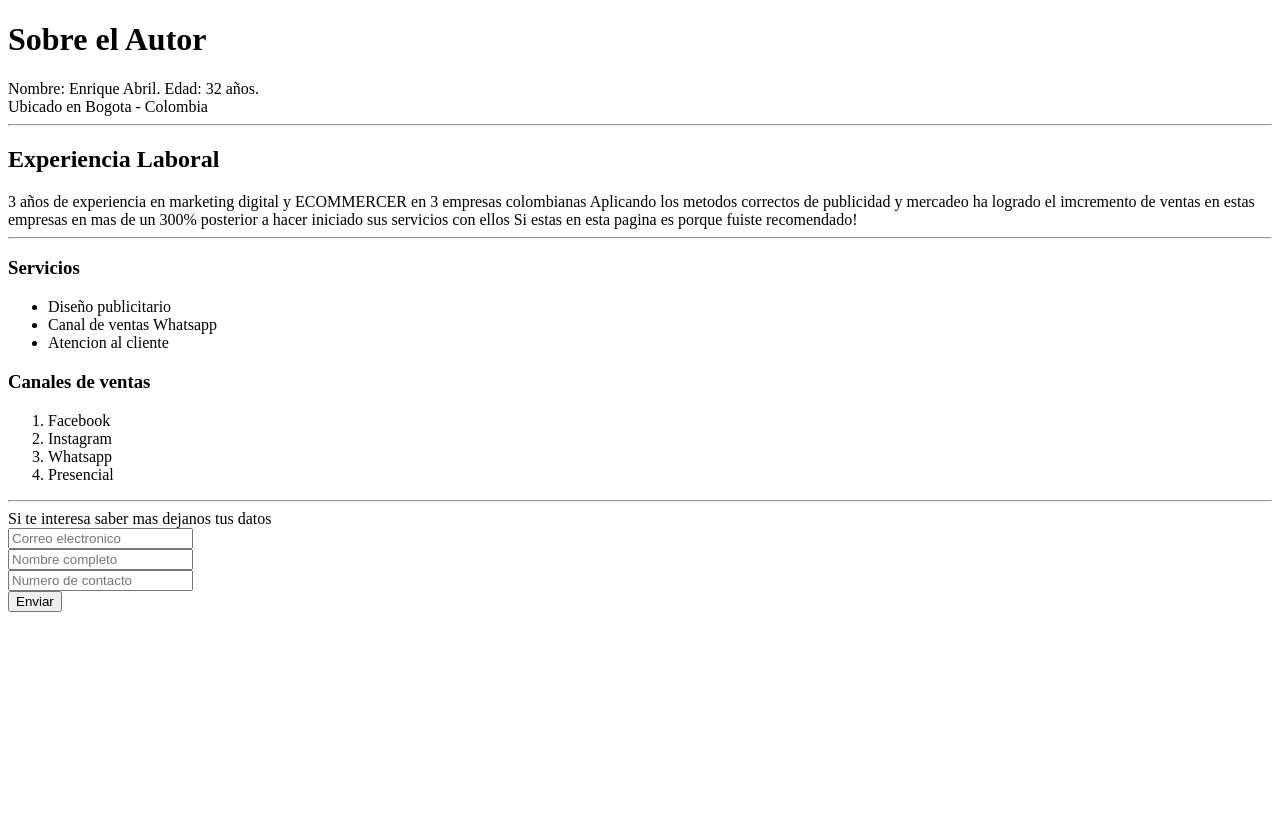
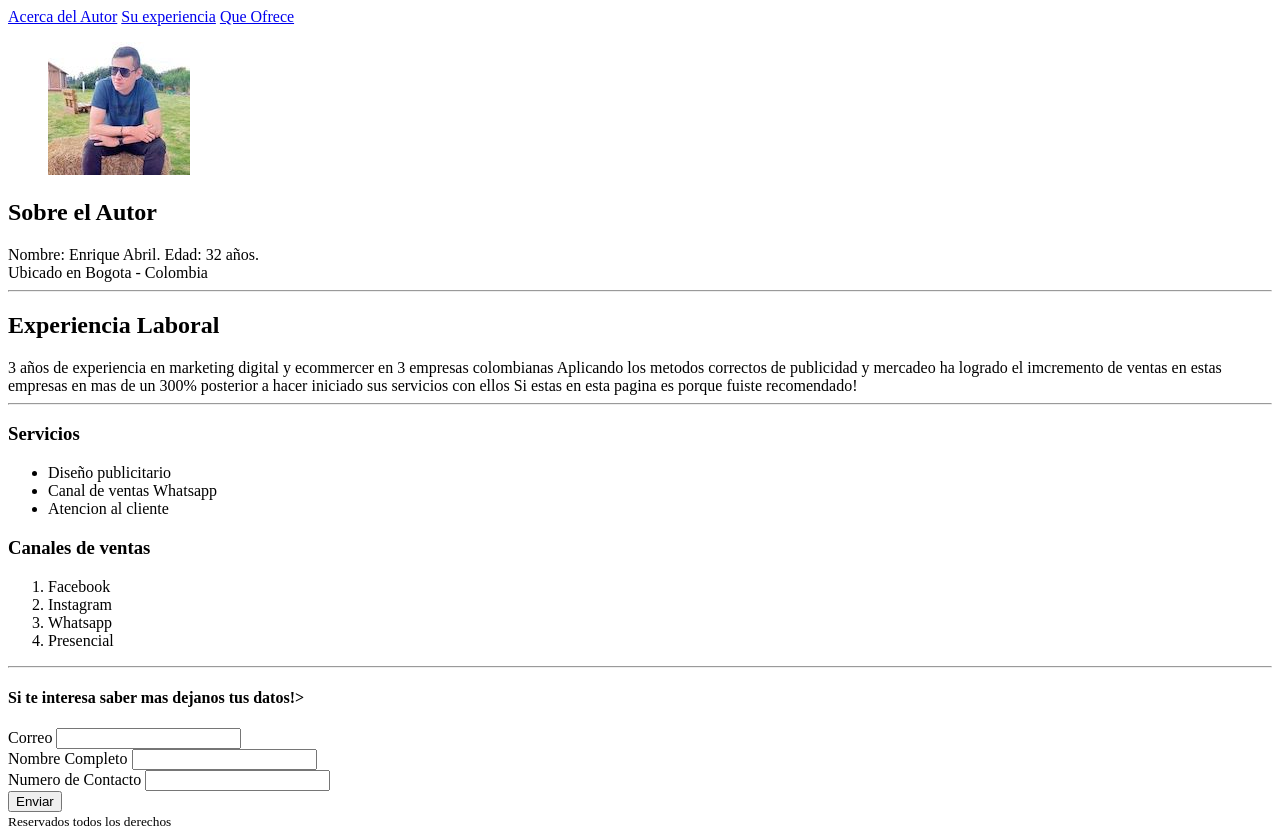
Before and after one commit to kiketach/bit01html, a plain HTML site: page INDEX.html in a window 1280 px wide. Before the commit the page ends 800 px from the top, so only its background shows below. Drawn offline with Linux system fonts and the light colour scheme.

Commit message:
mas etiquetas

```diff
--- a/INDEX.html
+++ b/INDEX.html
@@ -1,28 +1,42 @@
 <!DOCTYPE html>
 <HTML lang="es">
 <head>
+    <title>My 1er HTML</title>
     <meta http-equiv="Content-Type" content="text/html;charset=UTF-8">
     <meta name="viewport" content="width=device-width, initial-scale=1.0">
-    <title>My 1er HTML</title>
+    <meta name="description" content="ayudamos a vender tus productos y servicios en internet">
+    <meta name="keywords" content="marketing digital, ecommerce"
 </head>
+<a href="#informacion">Acerca del Autor</a>
+<a href="#experiencia">Su experiencia</a>
+<a href="#servicios">Que Ofrece</a>
 <body>
     <header>
+        <figure>
+            <img srcset="foto.jpg" />
+        </figure>
+<section id="Informacion">
     <h1>Sobre el Autor</h1>
     <div>Nombre: Enrique Abril. Edad: 32 años.</div>
     <div>Ubicado en Bogota - Colombia</div>
     </header>
+</section>
     <hr>
+    <section id="experiencia">
     <h2>Experiencia Laboral</h2>
-    <span>3 años de experiencia en marketing digital y ECOMMERCER en 3 empresas colombianas</span>
+    <span>3 años de experiencia en marketing digital y ecommercer en 3 empresas colombianas</span>
     <span>Aplicando los metodos correctos de publicidad y mercadeo ha logrado el imcremento de ventas</span>
     <span>en estas empresas en mas de un 300% posterior a hacer iniciado sus servicios con ellos </span>
     <span> Si estas en esta pagina es porque fuiste recomendado!</span>
+</section>
     <hr>
+    <section id="servicios">
     <h3>Servicios</h3>
     <ul>
         <li>Diseño publicitario</li>
         <li>Canal de ventas Whatsapp</li>
         <li>Atencion al cliente</li>
+    </section>
     </ul>
     <h3>Canales de ventas</h3>
     <ol>
@@ -32,14 +46,17 @@
         <li>Presencial</li>
     </ol>
     <hr>
-    <footer>
-    <div> Si te interesa saber mas dejanos tus datos</div>
+
+    <h4><div> Si te interesa saber mas dejanos tus datos!></div> </h4>
     <form>
-       <div> <input type="text" placeholder="Correo electronico" </input> </div>
-        <div> <input type="text" placeholder="Nombre completo" </input> </div>
-        <div> </dic><input type="text" placeholder="Numero de contacto" </input> </div>
+       <div> <label for="Correo"> Correo</label>
+       <input type="email" id="Correo" /> </div>
+      <div><label for="Nombre completo"> Nombre Completo</label>
+       <input type="text" id="Nombre" /> </div>
+       <div><label for="Numero"> Numero de Contacto</label>
+        <input type="number" id="Numero" /> </div>
         <button>Enviar</button>
     </form>
-    </footer>
+    <footer> <small>Reservados todos los derechos</small></footer>
 </body>
 </HTML
```
Also changed, not shown: foto.jpg (added).
